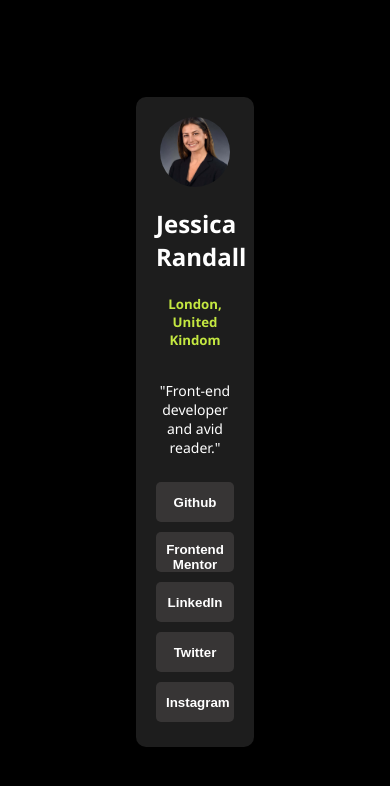
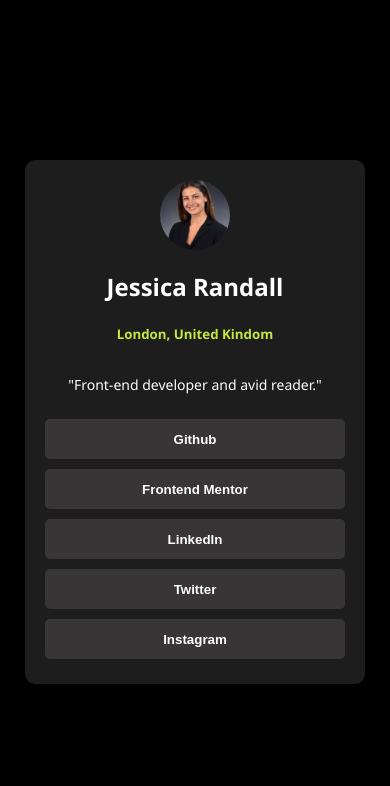
Before and after one commit to deekshagupta0307/WebPage, a plain HTML site: page index.html in a window 390 px wide. Drawn offline with Linux system fonts and the light colour scheme.

Commit message:
Update style.css

```diff
--- a/style.css
+++ b/style.css
@@ -82,4 +82,12 @@ body {
       width: 70px;
       height: 70px;
     }
+
+  }    @media(300px <= width <= 1024px){
+    .container {
+      width: 100%;
+      /* padding: 20px; */
+      margin: 3rem 11px;
+      border-radius: 10px;
+    }
   }
```
